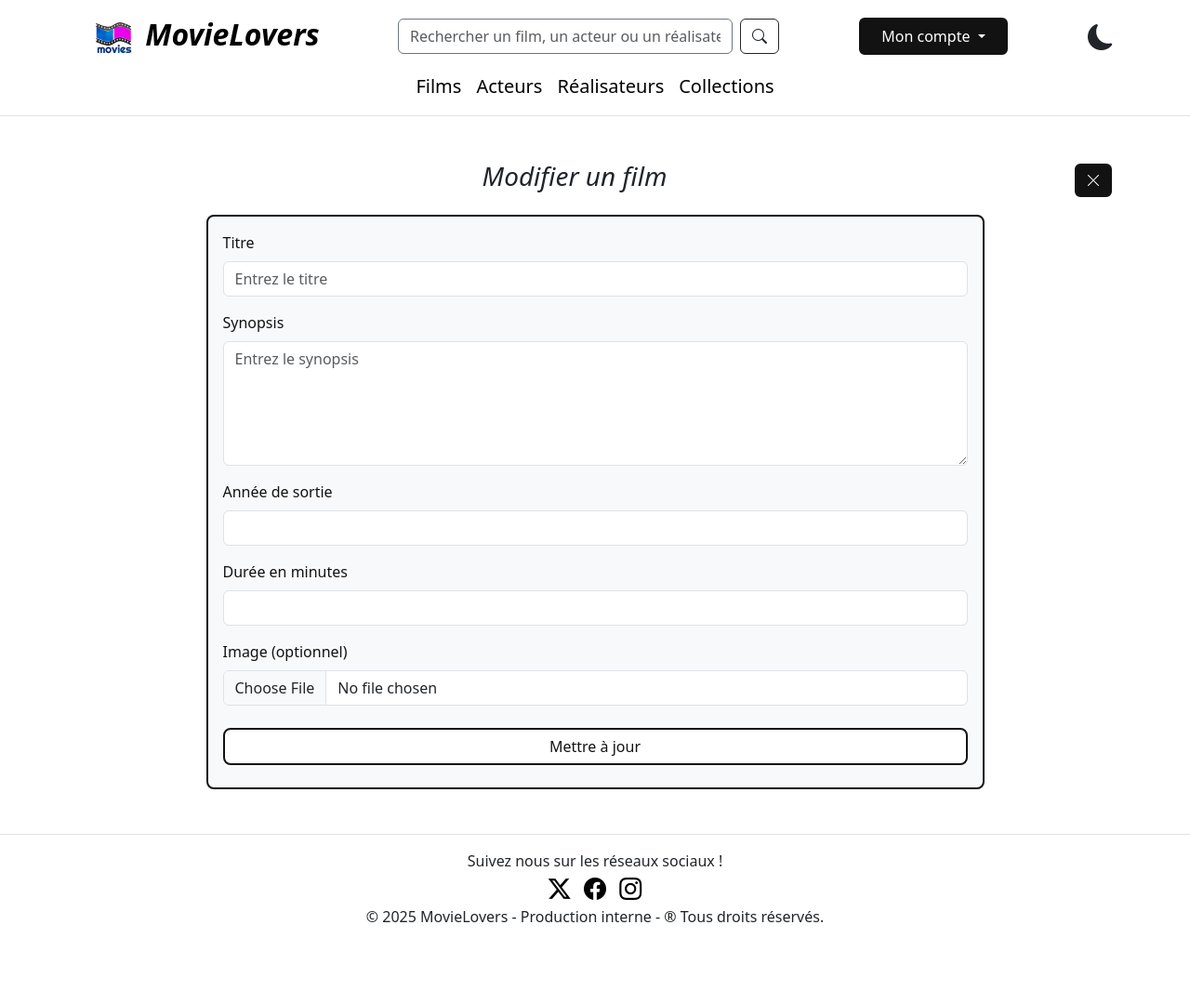
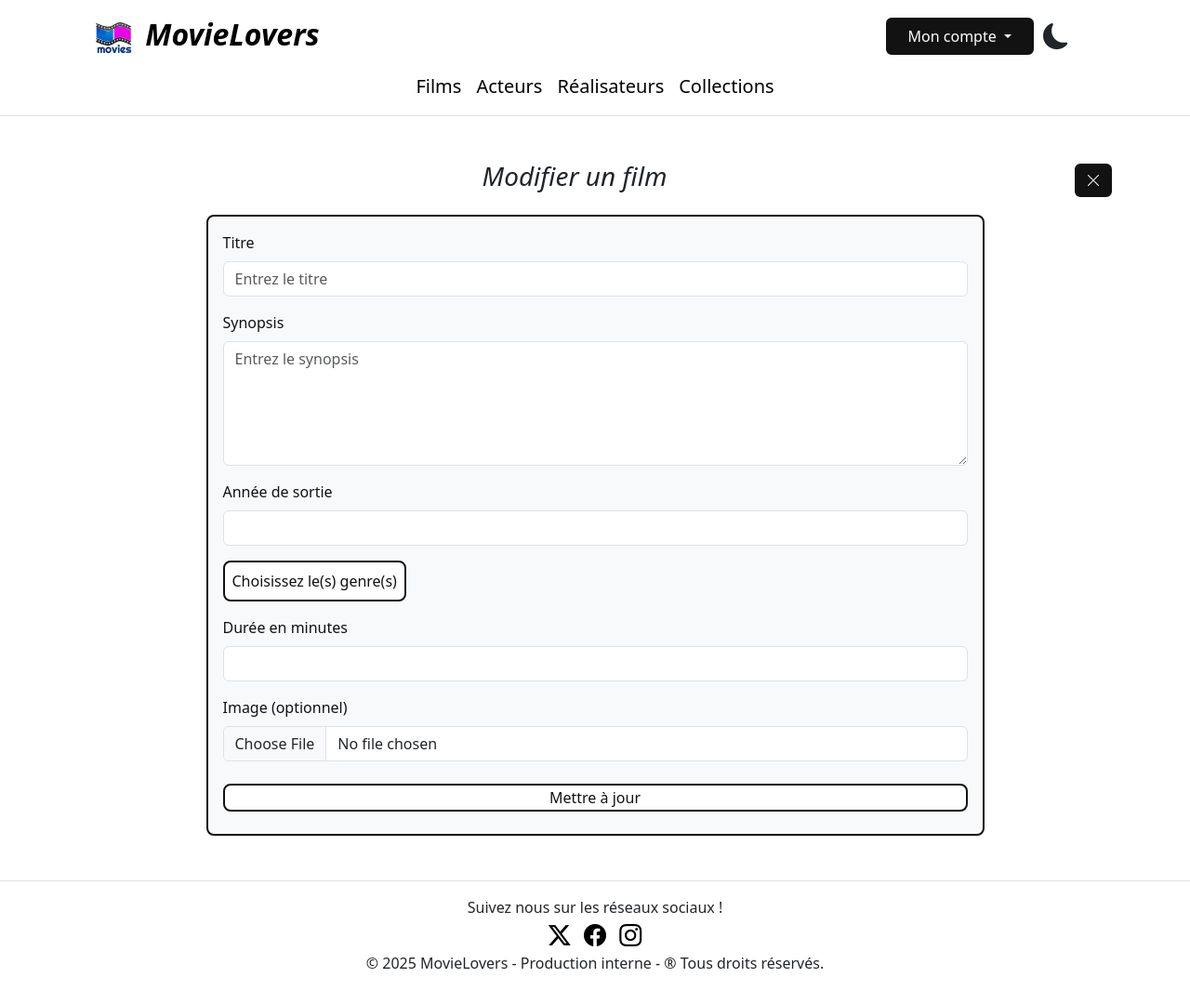
Before and after one commit to arnaud-coding/projetCinema, a PHP site: template app/views/film/updateFilmForm.php in a window 1280 px wide. Shown: the whole page at 93% size. Before the commit the page ends 992 px from the top, so only its background shows below. Run offline with PHP 8.4, Linux system fonts and the light colour scheme; the template is opened without the code that fills it, so the values that code supplies are empty; some libraries are stand-ins or nearby versions.

Commit message:
addGenreToFilm - not finish

```diff
--- a/app/Core/Validator.php
+++ b/app/Core/Validator.php
@@ -48,6 +48,8 @@ class Validator
                     return false;
                 }
 
+                //* LA BONNE PRATIQUE SERAIT DE RENOMMER LES FICHIERS UPLOADES AVEC UN NOM UNIQUE COMME
+                //* AVEC LE CODE SUIVANT, MAIS CELA NE M'ARRANGEAIT PAS ICI
                 // on génère un nouveau nom de fichier unique
                 // self::$newFileName = md5(uniqid()) . '.' . $fileExtension;
 
--- a/app/Includes/header.php
+++ b/app/Includes/header.php
@@ -32,15 +32,10 @@
                     <i class="linksOnHover darkTypo menuLinks d-none d-md-inline">MovieLovers</i>
                 </a>
 
-                <!-- CHAMP DE RECHERCHE -->
-                <form class="d-flex me-3" method="post" action="index.php?controller=Produit&action=search" style="width: 410px;">
-                    <input class="form-control me-2 border-secondary d-none d-lg-inline" type="text" name="search" placeholder="Rechercher un film, un acteur ou un réalisateur" aria-label="Search">
-                    <button class="btn btn-outline-dark buttonLinks d-none d-lg-inline" type="submit"><span class="bi bi-search buttonLinks"></span></button>
-                </form>
-
                 <!-- MENU CONNEXION USER/ADMIN -->
+                <div class="d-flex flex-nowrap">
                     <div class="dropdown">
-                    <i id="userIcon" class="bi bi-person-fill linksOnHover text-dark d-md-none dropdown-toggle" type="button" data-bs-toggle="dropdown" aria-expanded="false" style="font-size: 34px; margin-right: 75px"></i>
+                        <i id="userIcon" class="bi bi-person-fill linksOnHover text-dark d-md-none dropdown-toggle me-5" type="button" data-bs-toggle="dropdown" aria-expanded="false" style="font-size: 34px"></i>
                         <button class="btn darkBtn btnWithBorders dropdown-toggle d-none d-md-inline px-4 py-2" type="button" data-bs-toggle="dropdown" aria-expanded="false">
                             <?php if (isset($_SESSION["user"])) {
                                 echo htmlspecialchars($_SESSION["user"]["pseudo"], ENT_QUOTES, "UTF-8");
@@ -71,8 +66,8 @@
                     </div>
 
                     <!-- MODE CLAIR/SOMBRE -->
-                <i id="btnModeDark" class="bi bi-moon-fill text-dark fs-3 ms-3" style="cursor: pointer;"></i>
-
+                    <i id="btnModeDark" class="bi bi-moon-fill text-dark fs-3 ms-2 me-5" style="cursor: pointer;"></i>
+                </div>
             </div>
         </nav>
 
--- a/app/views/film/filmDetails.php
+++ b/app/views/film/filmDetails.php
@@ -119,7 +119,7 @@ if (!$film) { ?>
                     <h3 class="mb-0">Réalisateur(s)</h3>
                     <?php if (isset($_SESSION["user"]) && $_SESSION["user"]["type"] === "admin") { ?>
                         <!-- ADMIN CONNECTE : Button modal addToFilm -->
-                        <a href="#" id="addDirector" class="fs-6 ms-3 p-2 addToFilmopenModal darkBtn btnWithBorders">Ajouter réalisateur</a>
+                        <a href="#" id="addDirector" class="fs-6 ms-3 p-2 addToFilmOpenModal darkBtn btnWithBorders">Ajouter réalisateur</a>
                     <?php
                     } ?>
                 </div>
@@ -161,7 +161,7 @@ if (!$film) { ?>
                     <h3 class="mb-0">Acteurs</h3>
                     <?php if (isset($_SESSION["user"]) && $_SESSION["user"]["type"] === "admin") { ?>
                         <!-- ADMIN CONNECTE : Button trigger modal addToFilm -->
-                        <a href="#" id="addActor" class="fs-6 ms-3 p-2 addToFilmopenModal darkBtn btnWithBorders">Ajouter acteur</a>
+                        <a href="#" id="addActor" class="fs-6 ms-3 p-2 addToFilmOpenModal darkBtn btnWithBorders">Ajouter acteur</a>
                     <?php
                     } ?>
                 </div>
--- a/app/views/film/updateFilmForm.php
+++ b/app/views/film/updateFilmForm.php
@@ -45,6 +45,33 @@
             <p id="releaseYearError" class="d-none text-danger"></p>
         </div>
 
+        <!-- BOUTON OUVRIR MODALE POUR CHOIX GENRE -->
+        <button type="button" class="addGenreToFilmOpenModal lightBtn btnWithBorders p-2 mb-3">Choisissez le(s) genre(s)</button>
+
+        <!------------------------------>
+        <!-- MODAL SELECTION GENRE(S) -->
+        <!------------------------------>
+        <div id="myModal" class="modal">
+            <div class="modal-content lightForm formDarkMode">
+                <div class="d-flex justify-content-center">
+                    <h2 id="modalTitle" class="text-center pb-0">Sélectionner le(s) genre(s)</h2>
+                    <a href="#" class="close-btn darkBtn btnWithBorders px-2" title="Retour en arrière"><i class="bi bi-x-lg"></i></a>
+                </div>
+                <p id="msg"></p>
+                <?php
+                foreach ($genres as $genre) {
+                    $isChecked = in_array($genre->id_genre, $filmGenres); ?>
+                    <div class="form-check mt-3">
+                        <input class="form-check-input" type="checkbox"
+                            value="<?= htmlspecialchars($genre->id_genre, ENT_QUOTES, "UTF-8") ?>"
+                            <?= $isChecked ? 'checked' : '' ?>>
+                        <label class="form-check-label" for="checkDefault"><?= htmlspecialchars($genre->name, ENT_QUOTES, "UTF-8") ?></label>
+                    </div>
+                <?php
+                } ?>
+            </div>
+        </div>
+
         <!-- CHAMP DUREE -->
         <div class="mb-3">
             <label for="duration" class="form-label">Durée en minutes</label>
@@ -62,7 +89,7 @@
 
         <!-- BOUTON D'ENVOI -->
         <div class="d-grid mt-4 mb-2">
-            <button class="btn lightBtn btnWithBorders" type="submit">Mettre à jour</button>
+            <button class="lightBtn btnWithBorders" type="submit">Mettre à jour</button>
         </div>
     </form>
 </div>
--- a/public/js/addToFilmModal.js
+++ b/public/js/addToFilmModal.js
@@ -1,5 +1,5 @@
 const modal = document.querySelector("#myModal");
-const openBtn = document.querySelectorAll(".addToFilmopenModal");
+const openBtn = document.querySelectorAll(".addToFilmOpenModal");
 const closeBtn = document.querySelector(".close-btn");
 const title = document.querySelector("#modalTitle");
 const searchInput = document.querySelector("#modalSearch");
@@ -9,6 +9,8 @@ const id_film = document.querySelector(".modal-content").firstElementChild.id.re
 let id;
 let entity;
 let subject;
+
+// ! BUG : gestionnaire evt apppelé plusieurs fois (souscription multiple) ; double appel DB : 1er OK ; 2e = error
 
 // Ouverture modal et affichage resultats recherche acteurs/réalisateurs
 openBtn.forEach(btn => {
```
Also changed, not shown: app/Controllers/FilmController.php (+20 -2 lines), app/Models/GenreModel.php (+21 -0 lines), public/js/addGenreToFilm.js (added, +25 -0 lines). Lines whose indentation alone changed are shown as unchanged.
